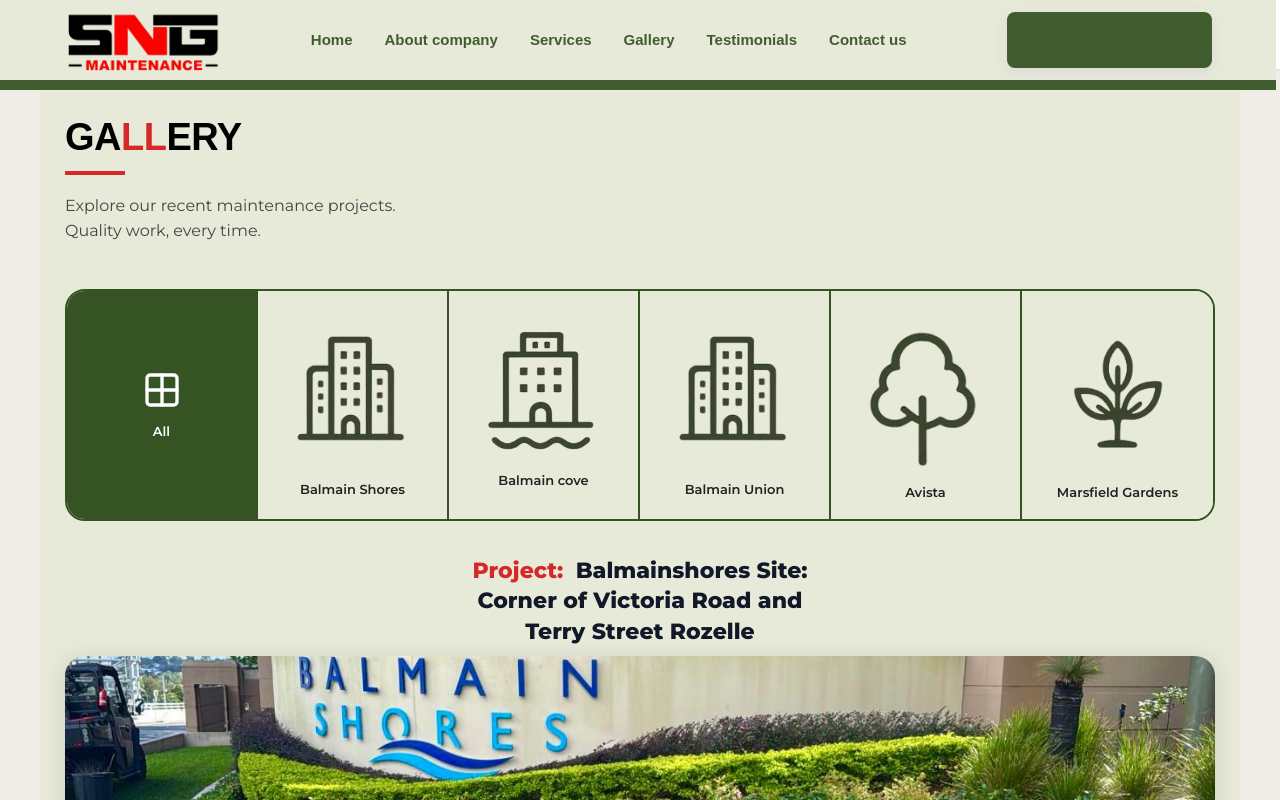
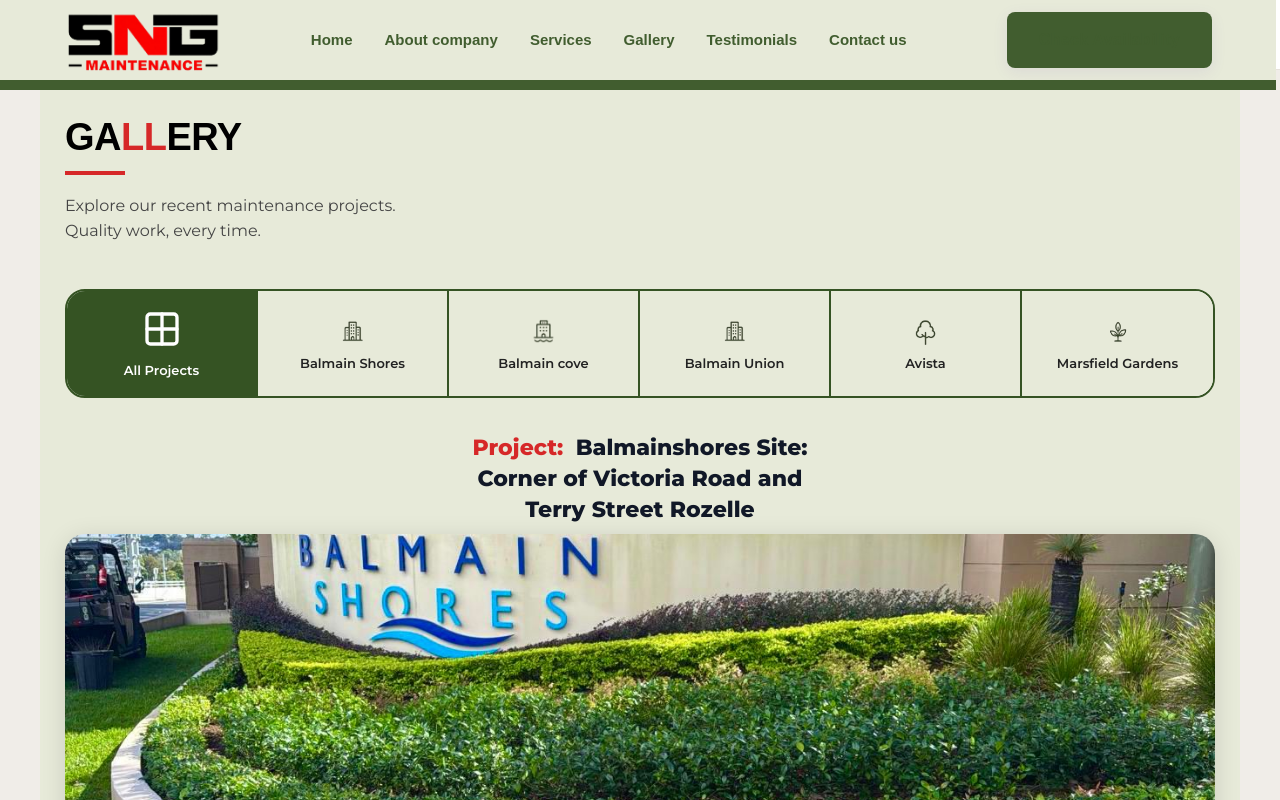
Before and after one commit to brandsbarrel/DNS, a React (Vite) app: page /gallery in a window 1280 px wide. Shown: the top 800 px of the page. Built offline with nearby package versions, Linux system fonts and the light colour scheme.

Commit message:
gallery page selection tab

```diff
--- a/src/Pages/Gallery/Gallery.css
+++ b/src/Pages/Gallery/Gallery.css
@@ -248,6 +248,17 @@
   color:#fff;
 }
 
+.sng-filter-icon img{
+  width:32px;
+  height:32px;
+  object-fit:contain;
+  transition:all 0.3s ease;
+}
+
+.sng-filter-btn.active .sng-filter-icon img{
+  filter: brightness(0) invert(1);
+}
+
 /* MOBILE */
 
 @media(max-width:768px){
--- a/src/Pages/Gallery/Gallery.jsx
+++ b/src/Pages/Gallery/Gallery.jsx
@@ -341,7 +341,7 @@
             onClick={() => setActiveTab("all")}
           >
             <div className="sng-filter-icon"><LuGrid2X2/></div>
-            <span>All</span>
+            <span>All Projects</span>
           </button>
 
           <button
```
